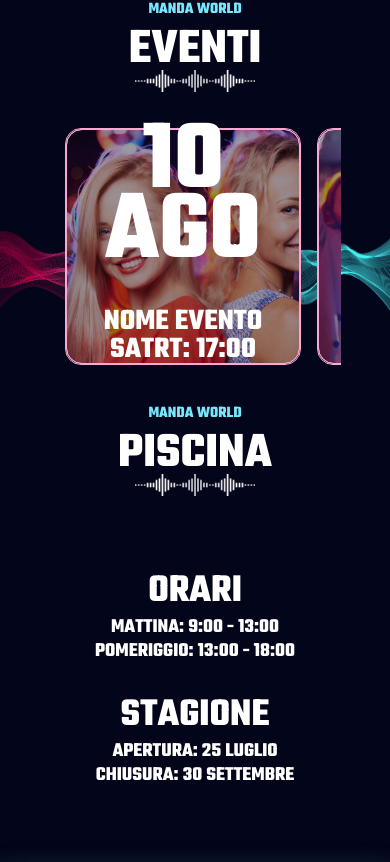
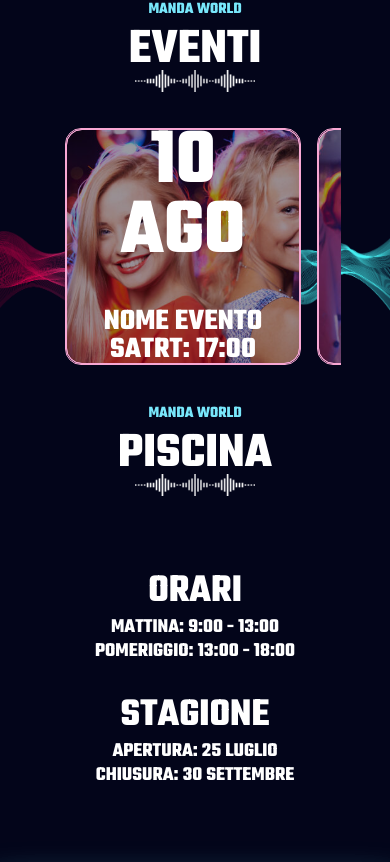
Before and after one commit to edgardovittoria/mandaworld, a Next.js app: page / in a window 390 px wide. Shown: the part 996-1858 px from the top of the page. Built offline with nearby package versions, Linux system fonts and the light colour scheme.

Commit message:
fix carosello mobile

```diff
--- a/src/app/components/(ui)/CarouselMobile.tsx
+++ b/src/app/components/(ui)/CarouselMobile.tsx
@@ -16,10 +16,10 @@ export default function CarouselMobile() {
         <div className="rounded-2xl border border-pink-300 w-full h-full absolute top-0 bg-backgroundColor opacity-40" />
         <div className="rounded-2xl border border-pink-300 w-full h-full absolute top-0 flex flex-col gap-10 items-center justify-center">
           <div className="flex flex-col justify-center items-center leading-[70px]">
-            <span className="text-white z-20 mandaFont uppercase text-[100px]">
+            <span className="text-white z-20 mandaFont uppercase text-[80px]">
               10
             </span>
-            <span className="text-white z-20 mandaFont uppercase text-[100px]">
+            <span className="text-white z-20 mandaFont uppercase text-[80px]">
               AGO
             </span>
           </div>
@@ -42,10 +42,10 @@ export default function CarouselMobile() {
         <div className="rounded-2xl border border-pink-300 w-full h-full absolute top-0 bg-backgroundColor opacity-40" />
         <div className="rounded-2xl border border-pink-300 w-full h-full absolute top-0 flex flex-col gap-10 items-center justify-center">
           <div className="flex flex-col justify-center items-center leading-[70px]">
-            <span className="text-white z-20 mandaFont uppercase text-[100px]">
+            <span className="text-white z-20 mandaFont uppercase text-[80px]">
               12
             </span>
-            <span className="text-white z-20 mandaFont uppercase text-[100px]">
+            <span className="text-white z-20 mandaFont uppercase text-[80px]">
               AGO
             </span>
           </div>
@@ -68,10 +68,10 @@ export default function CarouselMobile() {
         <div className="rounded-2xl  border border-pink-300 w-full h-full absolute top-0 bg-backgroundColor opacity-40" />
         <div className="rounded-2xl  border border-pink-300 w-full h-full absolute top-0 flex flex-col gap-10 items-center justify-center">
           <div className="flex flex-col justify-center items-center leading-[70px]">
-            <span className="text-white z-20 mandaFont uppercase text-[100px]">
+            <span className="text-white z-20 mandaFont uppercase text-[80px]">
               15
             </span>
-            <span className="text-white z-20 mandaFont uppercase text-[100px]">
+            <span className="text-white z-20 mandaFont uppercase text-[80px]">
               AGO
             </span>
           </div>
@@ -94,10 +94,10 @@ export default function CarouselMobile() {
         <div className="rounded-2xl border-pink-300 w-full h-full absolute top-0 bg-backgroundColor opacity-40" />
         <div className="rounded-2xl border-pink-300 w-full h-full absolute top-0 flex flex-col gap-10 items-center justify-center">
           <div className="flex flex-col justify-center items-center leading-[70px]">
-            <span className="text-white z-20 mandaFont uppercase text-[100px]">
+            <span className="text-white z-20 mandaFont uppercase text-[80px]">
               20
             </span>
-            <span className="text-white z-20 mandaFont uppercase text-[100px]">
+            <span className="text-white z-20 mandaFont uppercase text-[80px]">
               AGO
             </span>
           </div>
```
